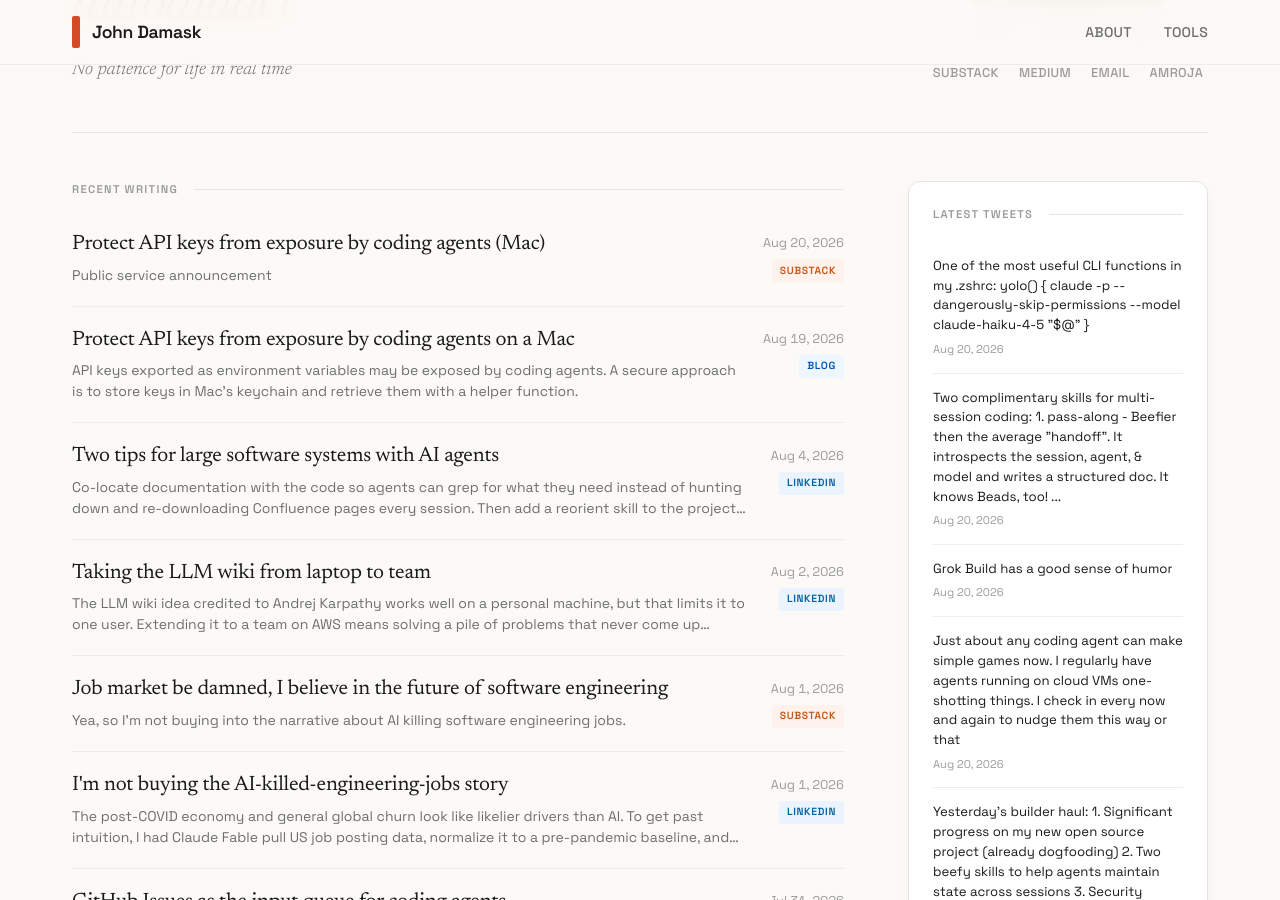
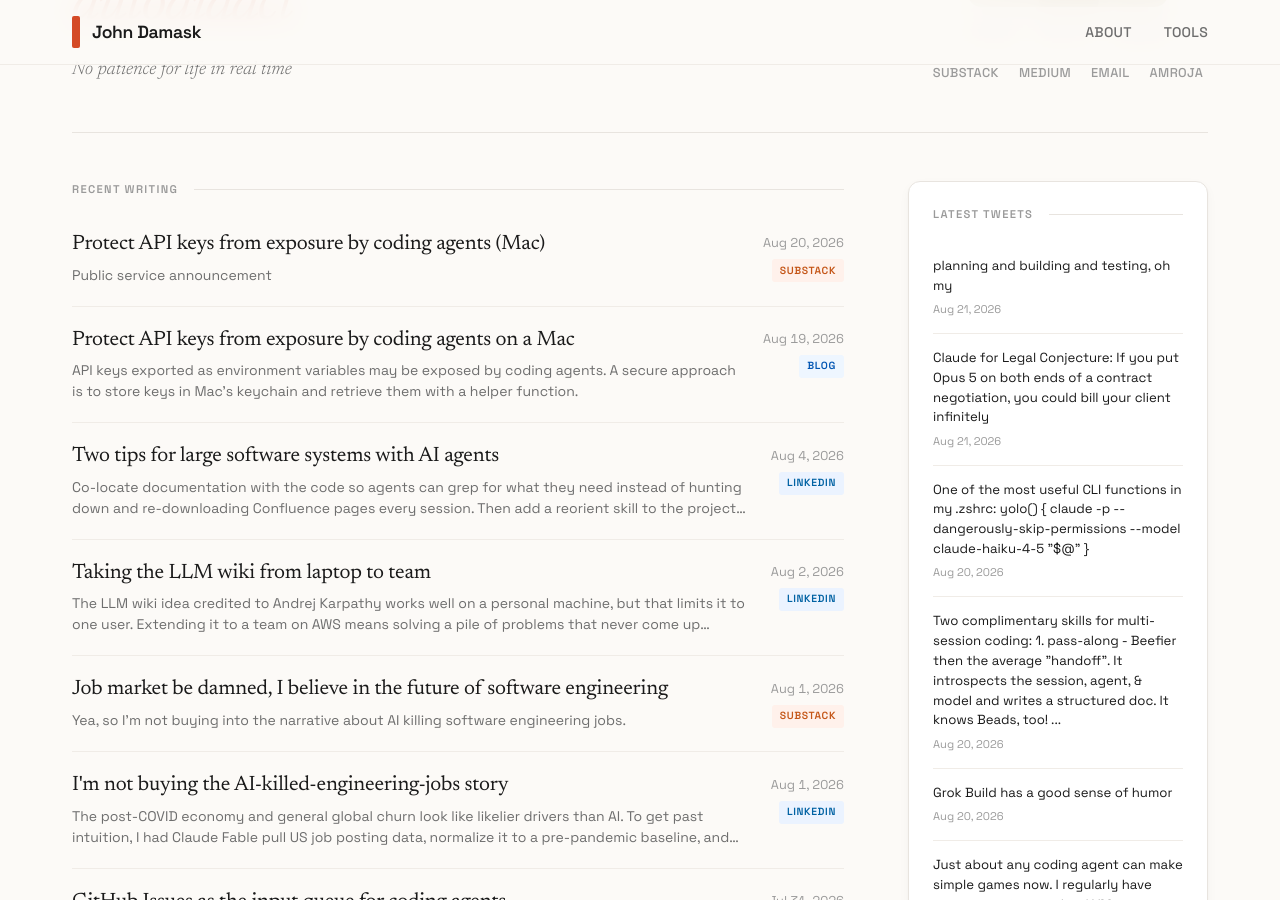
Before and after one commit to jbdamask/jbdamask.github.io, a Jekyll site: the page built from index.html, in a window 1280 px wide and 900 px high, scrolled down 362 px. Built offline with Jekyll 4.4.1, drawn with Linux system fonts in a browser that asks for light colours; the list of posts is cut into pages by our own code; some of the changed text lies outside the part shown.

Commit message:
Update Twitter posts

```diff
--- a/_data/twitter-posts.yml
+++ b/_data/twitter-posts.yml
@@ -2,6 +2,20 @@
 # Fetches latest tweets and merges with existing posts
 # Keeps max 150 most recent tweets (LIFO)
 
+- title: planning and building and testing, oh my
+  source: twitter
+  url: https://twitter.com/jbdamask/status/2090904333546033531
+  date: '2026-08-21'
+  excerpt: planning and building and testing, oh my
+  image: ''
+- title: 'Claude for Legal Conjecture: If you put Opus 5 on both ends of a contract
+    negotiation, you could bil...'
+  source: twitter
+  url: https://twitter.com/jbdamask/status/2090862580524888487
+  date: '2026-08-21'
+  excerpt: 'Claude for Legal Conjecture: If you put Opus 5 on both ends of a contract
+    negotiation, you could bill your client infinitely'
+  image: ''
 - title: 'One of the most useful CLI functions in my .zshrc: yolo() { claude -p --dangerously-skip-permissions...'
   source: twitter
   url: https://twitter.com/jbdamask/status/2090494280523522340
@@ -1169,17 +1183,3 @@
     I would be building all the freaking time. In fact, if you are in your 20s with
     no family and it's just you, don't bother gett...
   image: ''
-- title: Lots of great input Hacker News for Now I Get It!
-  source: twitter
-  url: https://twitter.com/jbdamask/status/2027809119655039246
-  date: '2026-02-28'
-  excerpt: Lots of great input Hacker News for Now I Get It!
-  image: ''
-- title: DevLog for building Now I Get It! - an app that makes it easy to understand
-    scientific articles
-  source: twitter
-  url: https://twitter.com/jbdamask/status/2027539743555121245
-  date: '2026-02-28'
-  excerpt: DevLog for building Now I Get It! - an app that makes it easy to understand
-    scientific articles
-  image: https://pbs.twimg.com/news_img/2027539527485562880/YUAhVjag?format=jpg&name=orig
```
